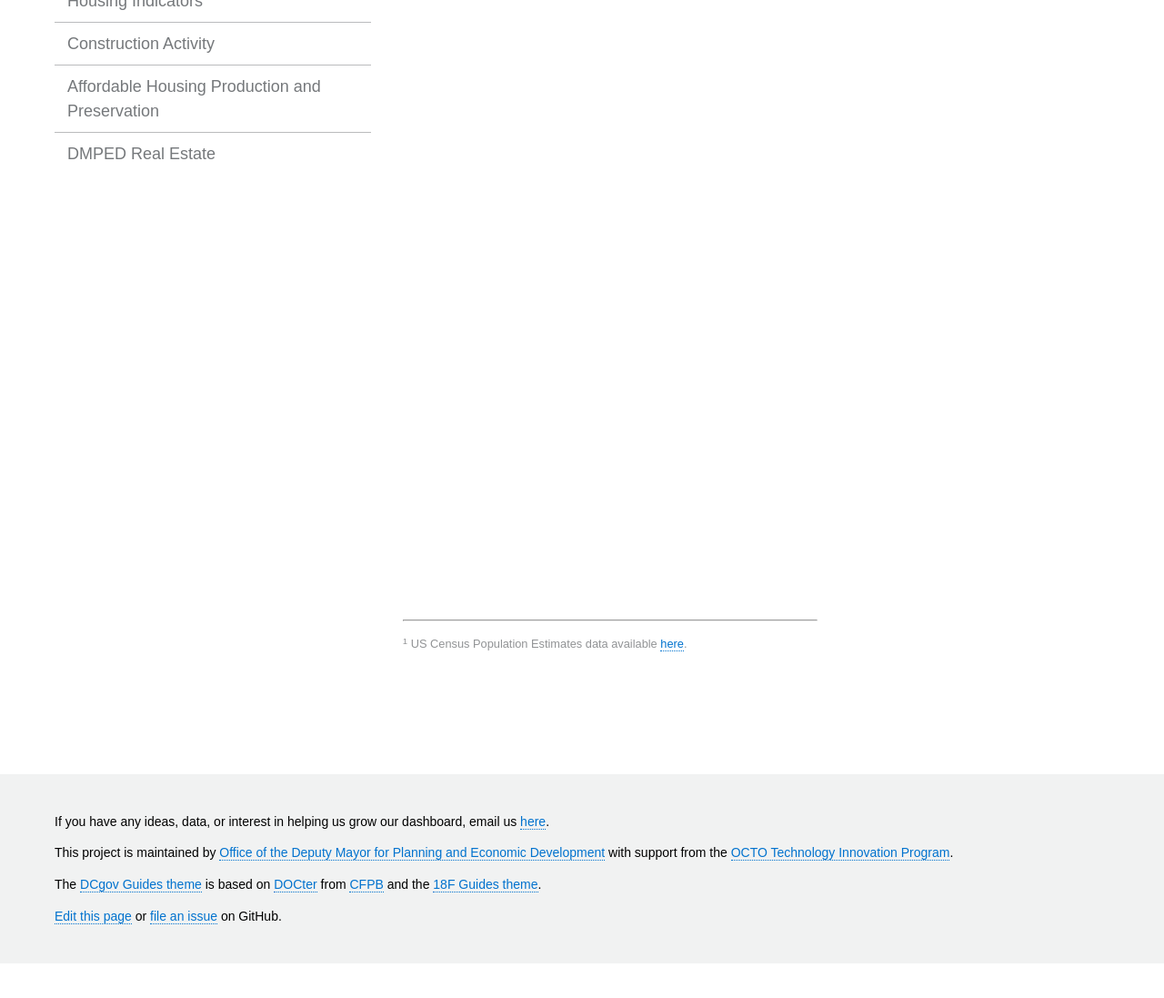
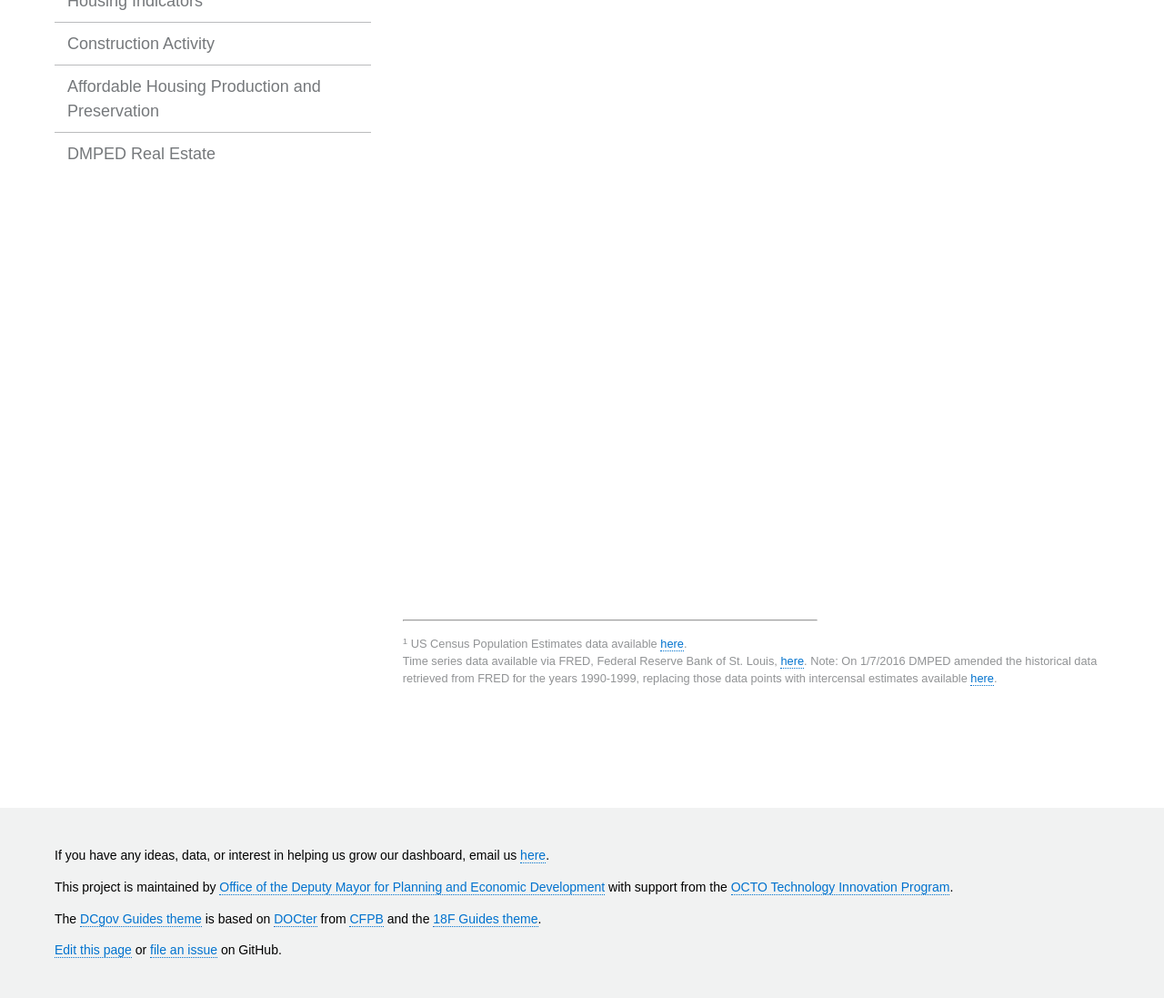
Before and after one commit to DCgov/economic-intelligence, a Jekyll site: the page built from population.html, in a window 1280 px wide, cut to the strip 369-1466 px from the top of the page. Shown: the whole strip at 91% size. Built offline with Jekyll 4.4.1, drawn with Linux system fonts in a browser that asks for light colours; nearby versions of some CDN libraries; before the commit the page ends 1428 px from its top, so only the background shows below that.

Commit message:
Added explanatory text and links on Population page

```diff
--- a/population.html
+++ b/population.html
@@ -29,4 +29,8 @@ title: Population
 
 <hr style="width: 454px; margin:1em 0">
 
-<p style="font-size: 0.8em; color: #919395"> <sup>1</sup> US Census Population Estimates data available <a href=http://www.census.gov/popest/data/index.html>here</a>. </p>
+<p style="font-size: 0.8em; color: #919395"> <sup>1</sup> US Census Population Estimates data available <a href=http://www.census.gov/popest/data/index.html>here</a>.
+<br>
+Time series data available via FRED, Federal Reserve Bank of St. Louis, <a href='https://research.stlouisfed.org/fred2/series/DCPOP'>here</a>.
+Note: On 1/7/2016 DMPED amended the historical data retrieved from FRED for the years 1990-1999, replacing those data points with intercensal estimates available <a href='http://www.census.gov/popest/data/intercensal/st-co/index.html'>here</a>.
+</p>
```
